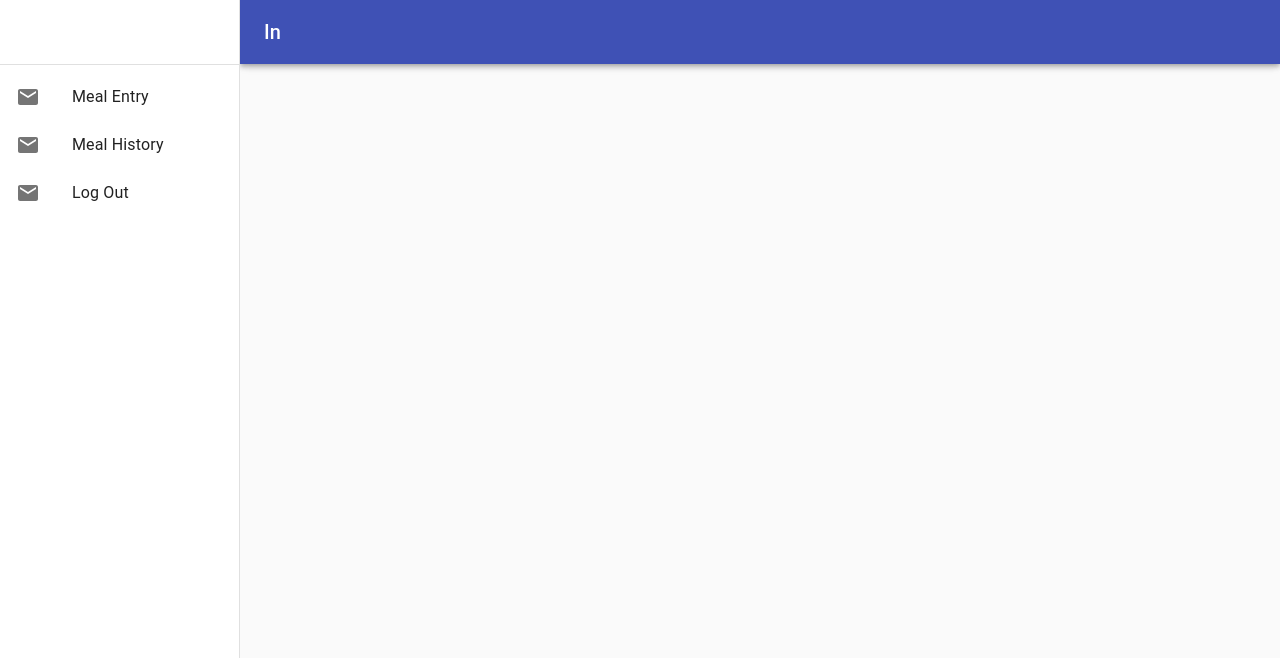
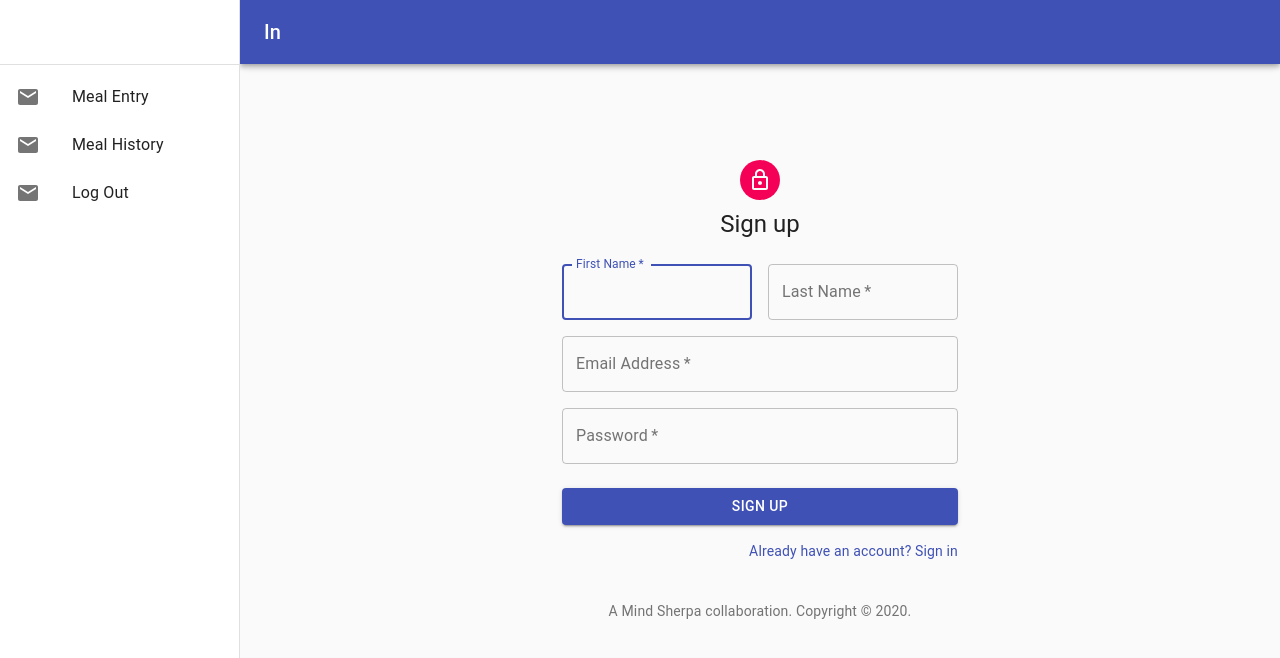
Before and after one commit to liester/intuitive-eating-pwa, a React (Create React App) app: page /signup in a window 1280 px wide. Shown: the top 658 px of the page. Built offline with nearby package versions, Linux system fonts and the light colour scheme.

Commit message:
Sign up and sign in :)

```diff
--- a/src/App.js
+++ b/src/App.js
@@ -4,6 +4,7 @@ import Home from "./Home";
 import MealHistory from "./MealHistory";
 import MealEntry from "./MealEntry";
 import history from './history'
+import SignUp from "./SignUp";
 
 export default function App(){
     return(
@@ -18,6 +19,9 @@ export default function App(){
                 <Route exact={true} path="/meal-entry">
                     <MealEntry/>
                 </Route>
+                <Route exact={true} path="/signup">
+                    <SignUp/>
+                </Route>
             </Switch>
         </Router>
     )
--- a/src/SignUp.js
+++ b/src/SignUp.js
@@ -1,4 +1,4 @@
-import React from 'react';
+import React, {useState} from 'react';
 import Avatar from '@material-ui/core/Avatar';
 import Button from '@material-ui/core/Button';
 import CssBaseline from '@material-ui/core/CssBaseline';
@@ -47,6 +47,30 @@ const useStyles = makeStyles((theme) => ({
 export default function SignUp() {
     const classes = useStyles();
 
+    const [username, setUsername] = useState("");
+    const [password, setPassword] = useState("");
+    const [user, setUser] = useState({});
+
+    const signUp = (e) => {
+        e.preventDefault();
+        const data = JSON.stringify({username, password});
+        fetch('http://localhost:3001/auth/signup',
+            {
+                method: 'POST',
+                headers: { 'Content-Type': 'application/json'},
+                body: data
+            })
+            .then(response => response.json())
+            .then(resData => {
+                setUser(resData);
+                console.log(user)
+            })
+            .catch((error) => {
+                console.error('Error:', error);
+            });
+
+    }
+
     return (
         <Container component="main" maxWidth="xs">
             <CssBaseline />
@@ -57,7 +81,7 @@ export default function SignUp() {
                 <Typography component="h1" variant="h5">
                     Sign up
                 </Typography>
-                <form className={classes.form} noValidate>
+                <form className={classes.form} onSubmit={signUp} noValidate>
                     <Grid container spacing={2}>
                         <Grid item xs={12} sm={6}>
                             <TextField
@@ -90,6 +114,8 @@ export default function SignUp() {
                                 id="email"
                                 label="Email Address"
                                 name="email"
+                                value={username}
+                                onChange={e => setUsername(e.target.value)}
                                 autoComplete="email"
                             />
                         </Grid>
@@ -99,6 +125,8 @@ export default function SignUp() {
                                 required
                                 fullWidth
                                 name="password"
+                                value={password}
+                                onChange={e => setPassword(e.target.value)}
                                 label="Password"
                                 type="password"
                                 id="password"
```
